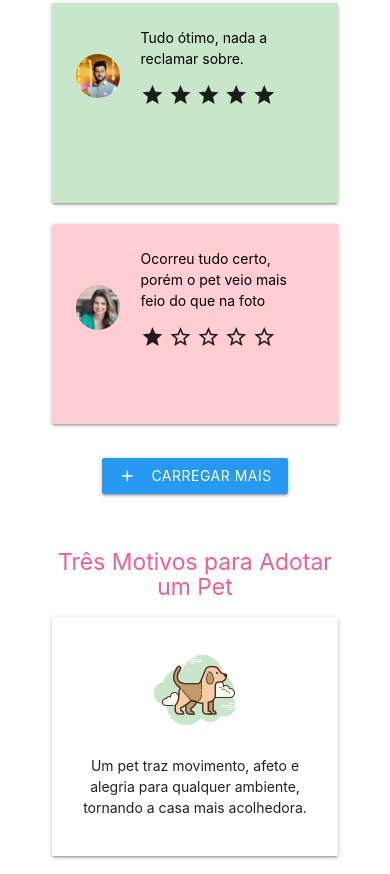
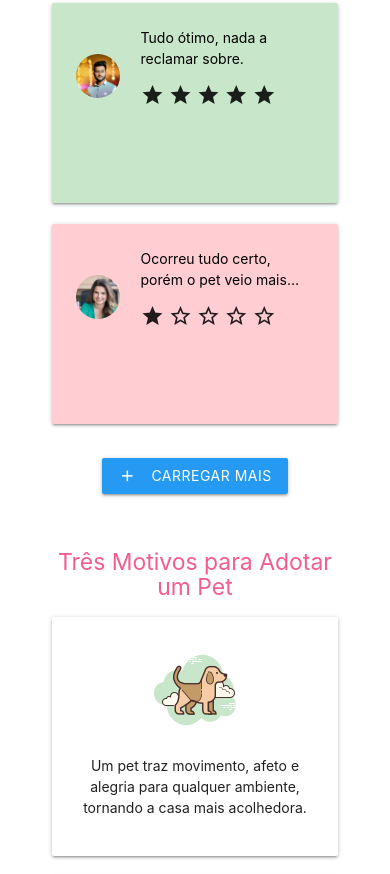
Before and after one commit to floresTiago/Projeto-Layout_Fundamentos-Programacao-Web, a plain HTML site: page index.html in a window 390 px wide. Shown: the part 3616-4490 px from the top of the page. Drawn offline with nearby package versions, Linux system fonts and the light colour scheme.

Commit message:
Update CSS
Added hover effects and transitions to cards and evaluation cards. Updated media queries and styling for better responsiveness.

```diff
--- a/assets/style.css
+++ b/assets/style.css
@@ -159,12 +159,50 @@ section {
   padding: 15px;
   min-height: 200px;
   box-sizing: border-box;
+  transition: transform 0.3s ease-in-out !important;
+}
+
+.avaliacao-card:hover {
+  transform: scale(1.05) !important;
+  cursor: pointer !important;
 }
 
 .avaliacao-card span {
   display: -webkit-box;
+  -webkit-line-clamp: 2;
+  line-clamp: 2;
   -webkit-box-orient: vertical;
   overflow: hidden;
+}
+
+.hidden-card {
+  opacity: 0 !important;
+  transform: translateY(20px)!important;
+  transition: opacity 0.7s ease-out, transform 0.7s ease-out!important;
+}
+
+.show-card {
+  opacity: 1!important;
+  transform: translateY(0)!important;
+}
+
+.col:nth-child(2) .hidden-card,
+.col:nth-child(2).hidden-card {
+  transition-delay: 0.3s !important;
+}
+
+.col:nth-child(3) .hidden-card,
+.col:nth-child(3).hidden-card {
+  transition-delay: 0.6s !important;
+}
+
+.card-zoom {
+  transition: transform 0.3s ease-in-out !important;
+}
+
+.card-zoom:hover {
+  transform: scale(1.05) !important;
+  cursor: pointer !important;
 }
 
 .foto-usuario img {
```
